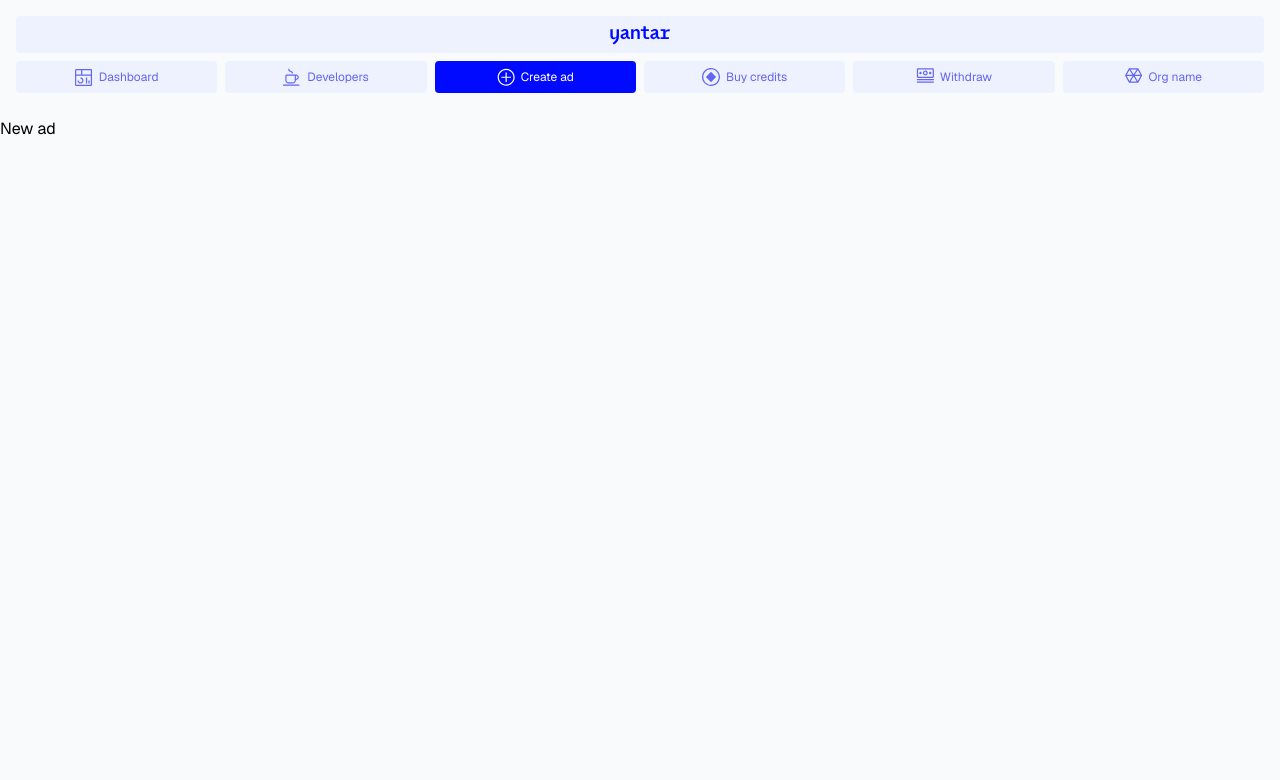
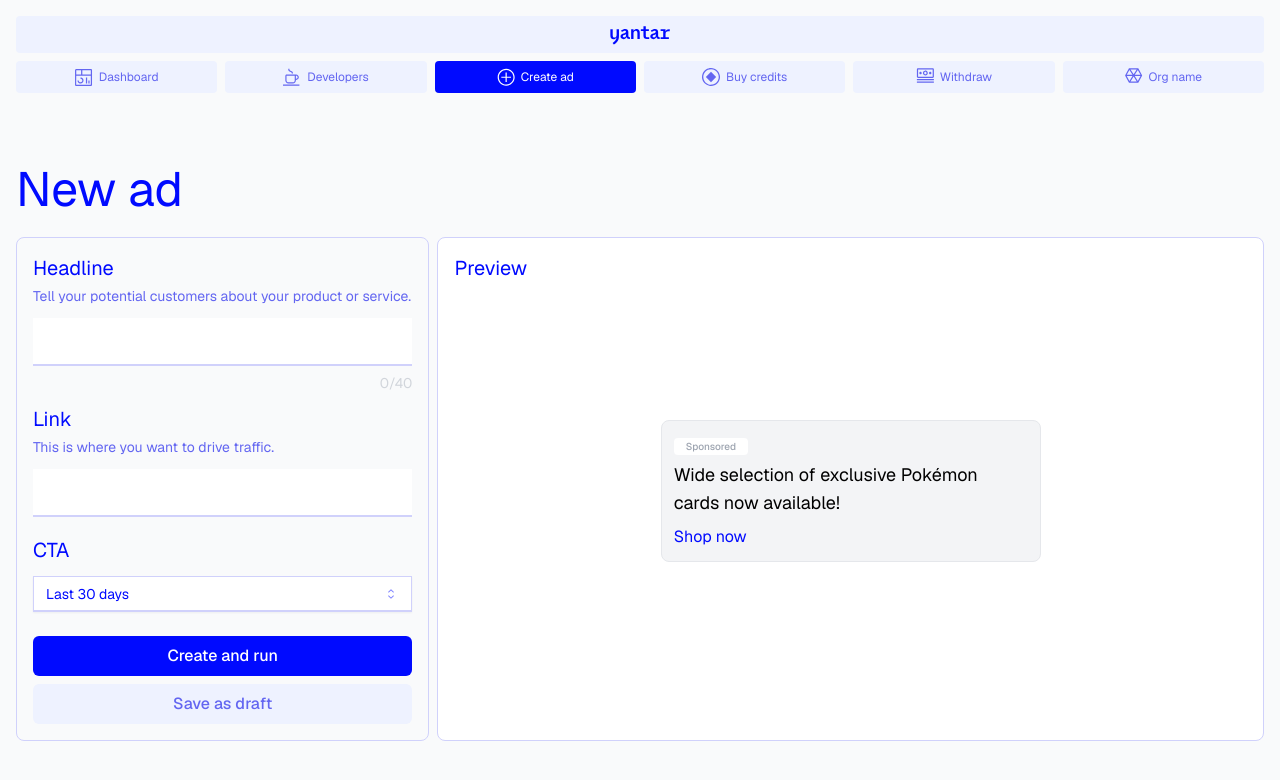
Before and after one commit to Dolko42/yantar, a Next.js app: page /dashboard/create-ad in a window 1280 px wide. Shown: the top 780 px of the page. Built offline with nearby package versions, Linux system fonts and the light colour scheme.

Commit message:
new ad ui

```diff
--- a/src/app/dashboard/create-ad/page.tsx
+++ b/src/app/dashboard/create-ad/page.tsx
@@ -1,7 +1,13 @@
+import Button from "@/app/ui/Button";
+import { CtaDropdown } from "@/app/ui/CtaDropdown";
+import Input from "@/app/ui/Input";
+import NewAd from "@/app/ui/NewAd";
+
 export default function Page() {
   return (
-    <div>
-      <h1>New ad</h1>
+    <div className="p-4 mt-2 lg:mt-8">
+      <h1 className="text-skin-base text-5xl">New ad</h1>
+      <NewAd />
     </div>
   );
 }
--- a/src/app/dashboard/page.tsx
+++ b/src/app/dashboard/page.tsx
@@ -1,5 +1,5 @@
 import Link from "next/link";
-import { Dropdown } from "../ui/Dropdown";
+import { FilterDropdown } from "../ui/FilterDropdown";
 import DeveloperBanner from "../ui/DeveloperBanner";
 
 export default function Page() {
@@ -9,7 +9,7 @@ export default function Page() {
       {/* <Link href="/">Back home</Link> */}
       <div className="flex justify-between items-end mt-6">
         <h2 className="text-skin-base">Analytics</h2>
-        <Dropdown />
+        <FilterDropdown />
       </div>
       {/* DASHBOARD GRID  */}
       <div className="flex flex-col gap-2 mt-3 lg:grid lg:grid-cols-2 lg:grid-rows-6">
--- a/src/app/globals.css
+++ b/src/app/globals.css
@@ -15,6 +15,7 @@
     --color-fill-light: #f9fafb;
 
     --color-border: #d0d1fb;
+    --color-border-strong: #6366f1;
 
     --color-blue: #4f46e5;
     --color-blue-via: #332d8b;
--- a/src/app/ui/Dropdown.tsx
+++ b/src/app/ui/CtaDropdown.tsx
@@ -10,39 +10,39 @@ import {
   SelectValue,
 } from "@/components/ui/select";
 
-export function Dropdown() {
+export function CtaDropdown() {
   return (
     <div className="relative z-50 text-skin-base">
       <Select>
-        <SelectTrigger className="w-[180px] border border-skin-base focus:border-blue-500 bg-white">
+        <SelectTrigger className="w-full border-b-2 border-skin-base focus:border-blue-500 bg-white rounded-none">
           <SelectValue placeholder="Last 30 days" />
         </SelectTrigger>
-        <SelectContent className="border border-skin-base bg-white">
+        <SelectContent className="bg-white">
           <SelectGroup className="bg-skin-light">
-            <SelectLabel className="text-skin-base">Filter</SelectLabel>
+            <SelectLabel className="text-skin-base">CTA</SelectLabel>
             <SelectItem
               value="today"
               className="hover:bg-skin-subtle cursor-pointer text-skin-muted transition-colors duration-200"
             >
-              Today
+              Shop now
             </SelectItem>
             <SelectItem
               value="7"
               className="hover:bg-skin-subtle cursor-pointer text-skin-muted transition-colors duration-200"
             >
-              Last 7 Days
+              Browse all
             </SelectItem>
             <SelectItem
               value="30"
               className="hover:bg-skin-subtle cursor-pointer text-skin-muted transition-colors duration-200"
             >
-              Last 30 Days
+              Learn more
             </SelectItem>
             <SelectItem
               value="all"
               className="hover:bg-skin-subtle cursor-pointer text-skin-muted transition-colors duration-200"
             >
-              All time
+              Book a demo
             </SelectItem>
           </SelectGroup>
         </SelectContent>
--- /dev/null
+++ b/src/app/ui/FilterDropdown.tsx
@@ -0,0 +1,52 @@
+import * as React from "react";
+
+import {
+  Select,
+  SelectContent,
+  SelectGroup,
+  SelectItem,
+  SelectLabel,
+  SelectTrigger,
+  SelectValue,
+} from "@/components/ui/select";
+
+export function FilterDropdown() {
+  return (
+    <div className="relative z-50 text-skin-base">
+      <Select>
+        <SelectTrigger className="w-[180px] border border-skin-base focus:border-blue-500 bg-white">
+          <SelectValue placeholder="Last 30 days" />
+        </SelectTrigger>
+        <SelectContent className="border border-skin-base bg-white">
+          <SelectGroup className="bg-skin-light">
+            <SelectLabel className="text-skin-base">Filter</SelectLabel>
+            <SelectItem
+              value="today"
+              className="hover:bg-skin-subtle cursor-pointer text-skin-muted transition-colors duration-200"
+            >
+              Today
+            </SelectItem>
+            <SelectItem
+              value="7"
+              className="hover:bg-skin-subtle cursor-pointer text-skin-muted transition-colors duration-200"
+            >
+              Last 7 Days
+            </SelectItem>
+            <SelectItem
+              value="30"
+              className="hover:bg-skin-subtle cursor-pointer text-skin-muted transition-colors duration-200"
+            >
+              Last 30 Days
+            </SelectItem>
+            <SelectItem
+              value="all"
+              className="hover:bg-skin-subtle cursor-pointer text-skin-muted transition-colors duration-200"
+            >
+              All time
+            </SelectItem>
+          </SelectGroup>
+        </SelectContent>
+      </Select>
+    </div>
+  );
+}
--- /dev/null
+++ b/src/app/ui/Input.tsx
@@ -0,0 +1,21 @@
+import React from "react";
+
+type InputProps = {
+  placeholder?: string;
+  height?: string;
+};
+
+const Input: React.FC<InputProps> = ({ placeholder, height }) => {
+  const textareaStyle: React.CSSProperties = {
+    height: height,
+    resize: "none",
+  };
+  return (
+    <textarea
+      placeholder={placeholder}
+      style={textareaStyle}
+      className={`bg-white border-b-2 w-full border-skin-base text-skin-base p-2 focus:border-skin-base outline-none`}
+    />
+  );
+};
+export default Input;
--- /dev/null
+++ b/src/app/ui/NewAd.tsx
@@ -0,0 +1,58 @@
+import React from "react";
+import Input from "./Input";
+import { CtaDropdown } from "./CtaDropdown";
+
+type NewAdProps = {};
+
+const NewAd: React.FC<NewAdProps> = () => {
+  return (
+    <div className="flex flex-col lg:flex-row gap-2 mt-6">
+      <div className="w-full lg:w-1/3 p-4 border-skin-base border rounded-lg">
+        <div>
+          <p className="text-xl text-skin-base mb-1">Headline</p>
+          <p className="text-skin-muted text-sm mb-3">
+            Tell your potential customers about your product or service.
+          </p>
+          <Input height="3rem" />
+          <p className="text-sm text-right text-skin-invisible">0/40</p>
+        </div>
+        <div className="mt-3">
+          <p className="text-xl text-skin-base mb-1">Link</p>
+          <p className="text-skin-muted text-sm mb-3">
+            This is where you want to drive traffic.
+          </p>
+          <Input height="3rem" />
+        </div>
+        <div className="mt-3">
+          <p className="text-xl text-skin-base mb-3">CTA</p>
+          <CtaDropdown />
+        </div>
+        <div className="flex flex-col gap-2 mt-6">
+          <button className="bg-skin-base text-white w-full text-md md:w-auto py-2 px-12 font-medium rounded-md 3xl:text-lg">
+            Create and run
+          </button>
+          <button className="bg-skin-subtle text-skin-muted w-full text-md md:w-auto py-2 px-12 font-medium rounded-md 3xl:text-lg">
+            Save as draft
+          </button>
+        </div>
+      </div>
+      <div className="flex flex-col w-full lg:w-2/3 bg-white p-4 border-skin-base border rounded-lg">
+        <p className="text-xl text-skin-base mb-1">Preview</p>
+        <div className="flex items-center justify-center w-full grow pb-7">
+          <div className="p-3 bg-gray-100 h-min border border-gray-200 rounded-lg pr-8">
+            <span className="px-3 py-[2px] bg-white text-gray-400 text-[10px] font-medium rounded">
+              Sponsored
+            </span>
+            <p className="mt-1 max-w-[28ch] text-lg mb-2">
+              Wide selection of exclusive Pokémon cards now available!
+            </p>
+            <a href="#" className="text-skin-base">
+              Shop now
+            </a>
+          </div>
+        </div>
+      </div>
+    </div>
+  );
+};
+export default NewAd;
--- a/tailwind.config.ts
+++ b/tailwind.config.ts
@@ -33,6 +33,7 @@ const config: Config = {
       borderColor: {
         skin: {
           base: "var(--color-border)",
+          strong: "var(--color-border-strong)",
         },
       },
       blue: {
```
